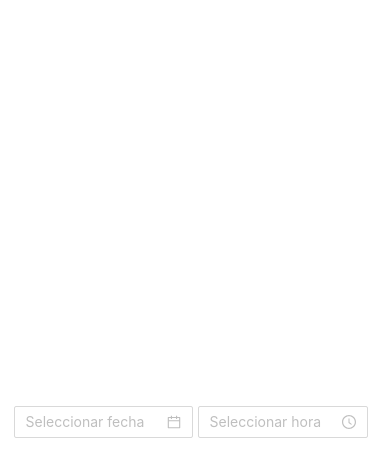
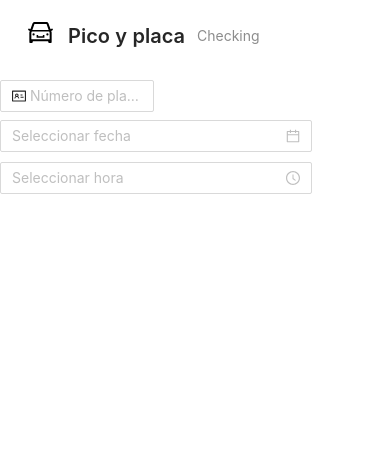
Before and after one commit to stealth14/predictor, a Next.js app: page / in a window 390 px wide. Shown: the top 476 px of the page. Built offline with nearby package versions, Linux system fonts and the light colour scheme.

Commit message:
basic form with responsive structure

```diff
--- a/pages/index.js
+++ b/pages/index.js
@@ -1,11 +1,14 @@
-import styles from "../styles/Home.module.css";
-import "antd/dist/antd.css";
-import Form from "@/components/Form";
+import React from 'react'
+import 'antd/dist/antd.css'
+import Form from '@/components/Form'
+import { ConfigProvider } from 'antd'
 
-export default function Home() {
+import esES from 'antd/lib/locale/es_ES'
+
+export default function Home () {
   return (
-    <div className={styles.container}>
+    <ConfigProvider locale={esES}>
       <Form />
-    </div>
-  );
+    </ConfigProvider>
+  )
 }
--- a/src/components/Form.js
+++ b/src/components/Form.js
@@ -1,22 +1,60 @@
-import React from "react";
-import { TimePicker } from "antd";
-import { DatePicker } from "antd";
-import { Row, Col } from "antd";
+import React from 'react'
 
-import { ConfigProvider } from "antd";
-import esES from "antd/lib/locale/es_ES";
+import {
+  TimePicker,
+  DatePicker,
+  Row,
+  Col,
+  Input,
+  Space,
+  PageHeader
+} from 'antd'
 
-export default function Form() {
+import { CarOutlined, IdcardOutlined } from '@ant-design/icons'
+
+import styles from '@/styles/Home.module.css'
+
+export default function Form () {
   return (
-    <ConfigProvider locale={esES}>
+    <Space className={styles.space} direction="vertical">
       <Row gutter={5}>
-        <Col span={12}>
-          <DatePicker />
-        </Col>
-        <Col span={12}>
-          <TimePicker />
+        <Col xs={24} sm={24} md={24} lg={24} xl={24}>
+          <PageHeader
+            avatar={{
+              src: <CarOutlined className={styles.car} />
+            }}
+            className="site-page-header"
+            title="Pico y placa"
+            subTitle="Checking"
+            backIcon={false}
+          />
         </Col>
       </Row>
-    </ConfigProvider>
-  );
+      <Row gutter={5}>
+        <Col xs={12} sm={12} md={12} lg={12} xl={12}>
+          <Input
+            style={{ width: '80%' }}
+            placeholder="Número de placa"
+            prefix={<IdcardOutlined />}
+          />
+        </Col>
+      </Row>
+
+      <Row gutter={5}>
+        <Col
+          style={{ marginBottom: 10 }}
+          xs={24}
+          sm={12}
+          md={12}
+          lg={12}
+          xl={12}
+        >
+          <DatePicker style={{ width: '80%' }} />
+        </Col>
+        <Col xs={24} sm={12} md={12} lg={12} xl={12}>
+          <TimePicker style={{ width: '80%' }} />
+        </Col>
+      </Row>
+    </Space>
+  )
 }
--- /dev/null
+++ b/src/styles/Home.module.css
@@ -0,0 +1,9 @@
+.space {
+  width: 100%;
+  margin: 20;
+}
+
+.car {
+  color: black;
+  font-size: 25px;
+}
--- a/styles/Home.module.css
+++ /dev/null
@@ -1,122 +0,0 @@
-.container {
-  min-height: 100vh;
-  padding: 0 0.5rem;
-  display: flex;
-  flex-direction: column;
-  justify-content: center;
-  align-items: center;
-}
-
-.main {
-  padding: 5rem 0;
-  flex: 1;
-  display: flex;
-  flex-direction: column;
-  justify-content: center;
-  align-items: center;
-}
-
-.footer {
-  width: 100%;
-  height: 100px;
-  border-top: 1px solid #eaeaea;
-  display: flex;
-  justify-content: center;
-  align-items: center;
-}
-
-.footer img {
-  margin-left: 0.5rem;
-}
-
-.footer a {
-  display: flex;
-  justify-content: center;
-  align-items: center;
-}
-
-.title a {
-  color: #0070f3;
-  text-decoration: none;
-}
-
-.title a:hover,
-.title a:focus,
-.title a:active {
-  text-decoration: underline;
-}
-
-.title {
-  margin: 0;
-  line-height: 1.15;
-  font-size: 4rem;
-}
-
-.title,
-.description {
-  text-align: center;
-}
-
-.description {
-  line-height: 1.5;
-  font-size: 1.5rem;
-}
-
-.code {
-  background: #fafafa;
-  border-radius: 5px;
-  padding: 0.75rem;
-  font-size: 1.1rem;
-  font-family: Menlo, Monaco, Lucida Console, Liberation Mono, DejaVu Sans Mono,
-    Bitstream Vera Sans Mono, Courier New, monospace;
-}
-
-.grid {
-  display: flex;
-  align-items: center;
-  justify-content: center;
-  flex-wrap: wrap;
-  max-width: 800px;
-  margin-top: 3rem;
-}
-
-.card {
-  margin: 1rem;
-  flex-basis: 45%;
-  padding: 1.5rem;
-  text-align: left;
-  color: inherit;
-  text-decoration: none;
-  border: 1px solid #eaeaea;
-  border-radius: 10px;
-  transition: color 0.15s ease, border-color 0.15s ease;
-}
-
-.card:hover,
-.card:focus,
-.card:active {
-  color: #0070f3;
-  border-color: #0070f3;
-}
-
-.card h3 {
-  margin: 0 0 1rem 0;
-  font-size: 1.5rem;
-}
-
-.card p {
-  margin: 0;
-  font-size: 1.25rem;
-  line-height: 1.5;
-}
-
-.logo {
-  height: 1em;
-}
-
-@media (max-width: 600px) {
-  .grid {
-    width: 100%;
-    flex-direction: column;
-  }
-}
```
